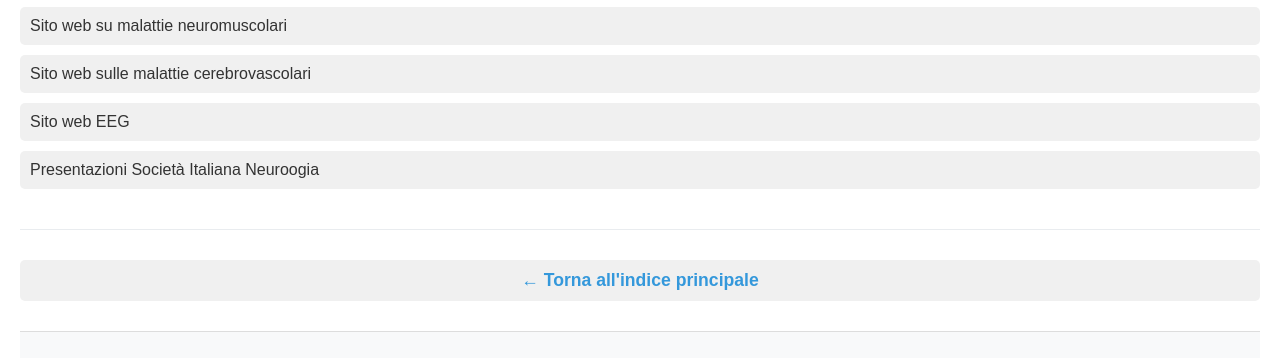
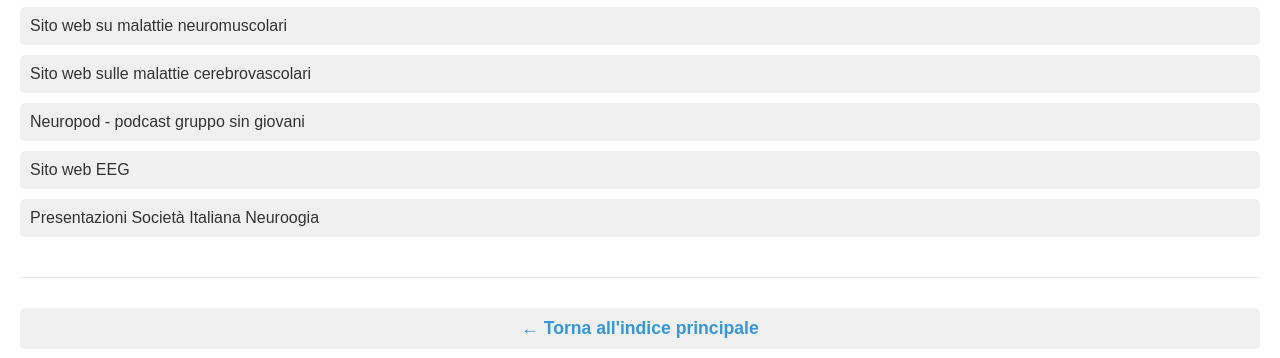
Before and after one commit to fedele93/Neurologia-per-schemi, a plain HTML site: page Schemi1/risorse.html in a window 1280 px wide. Shown: the part 380-738 px from the top of the page. Drawn offline with Linux system fonts and the light colour scheme.

Commit message:
Update risorse.html

```diff
--- a/Schemi1/risorse.html
+++ b/Schemi1/risorse.html
@@ -63,6 +63,8 @@
     <a href="https://epipick.org/#/">Algoritmo scelta farmaco antiepilettico</a>
     <a href="https://neuromuscular.wustl.edu/index.html">Sito web su malattie neuromuscolari</a>
     <a href="https://www.stroke-manual.com">Sito web sulle malattie cerebrovascolari</a>
+
+<a href="https://neuropod.it/">Neuropod - podcast gruppo sin giovani</a>
     <a href="https://www.learningeeg.com">Sito web EEG</a>
     <a href="https://svaol.it/aol/goe.php?id=452A3A18">Presentazioni Società Italiana Neuroogia</a>
      <div class="back-link">
```
